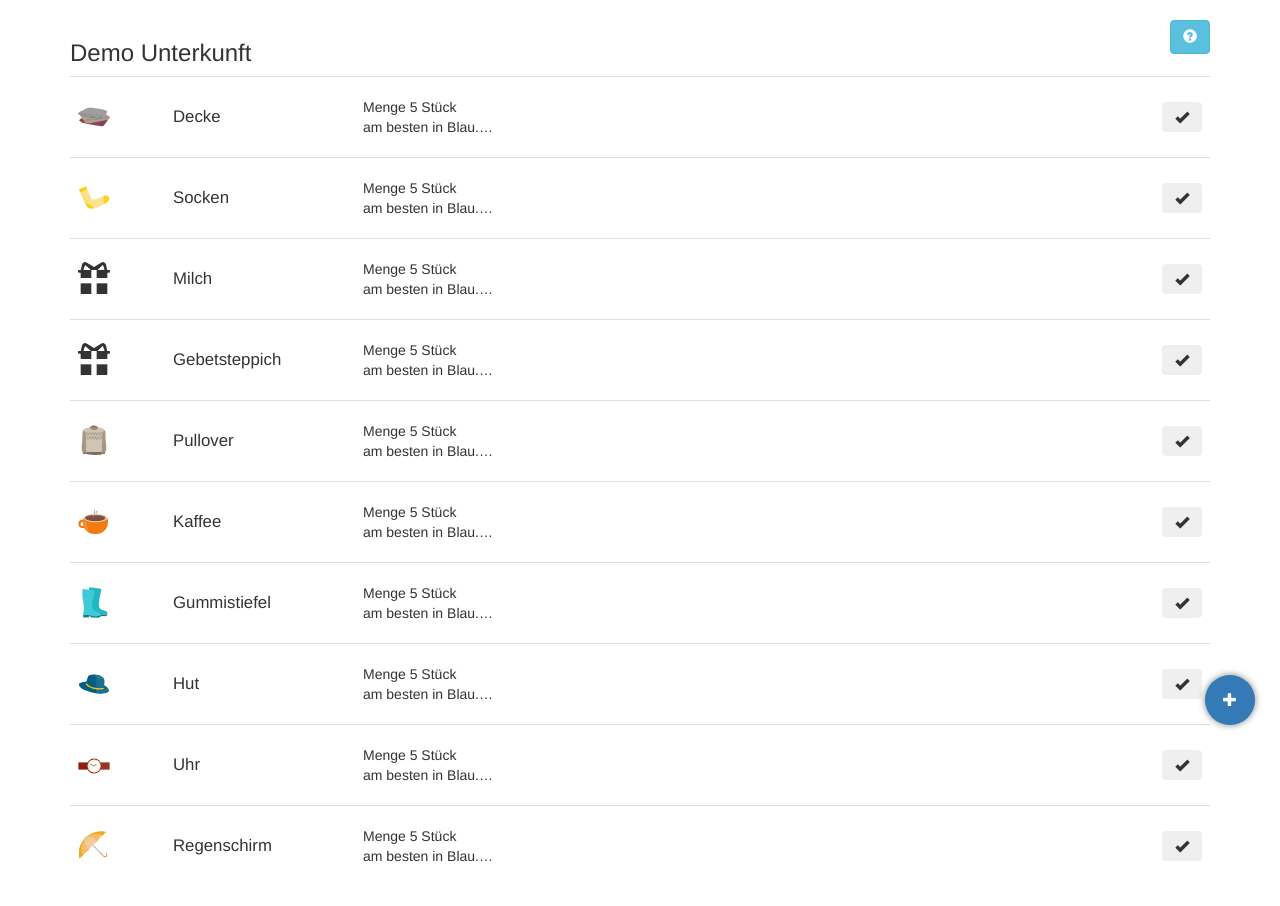
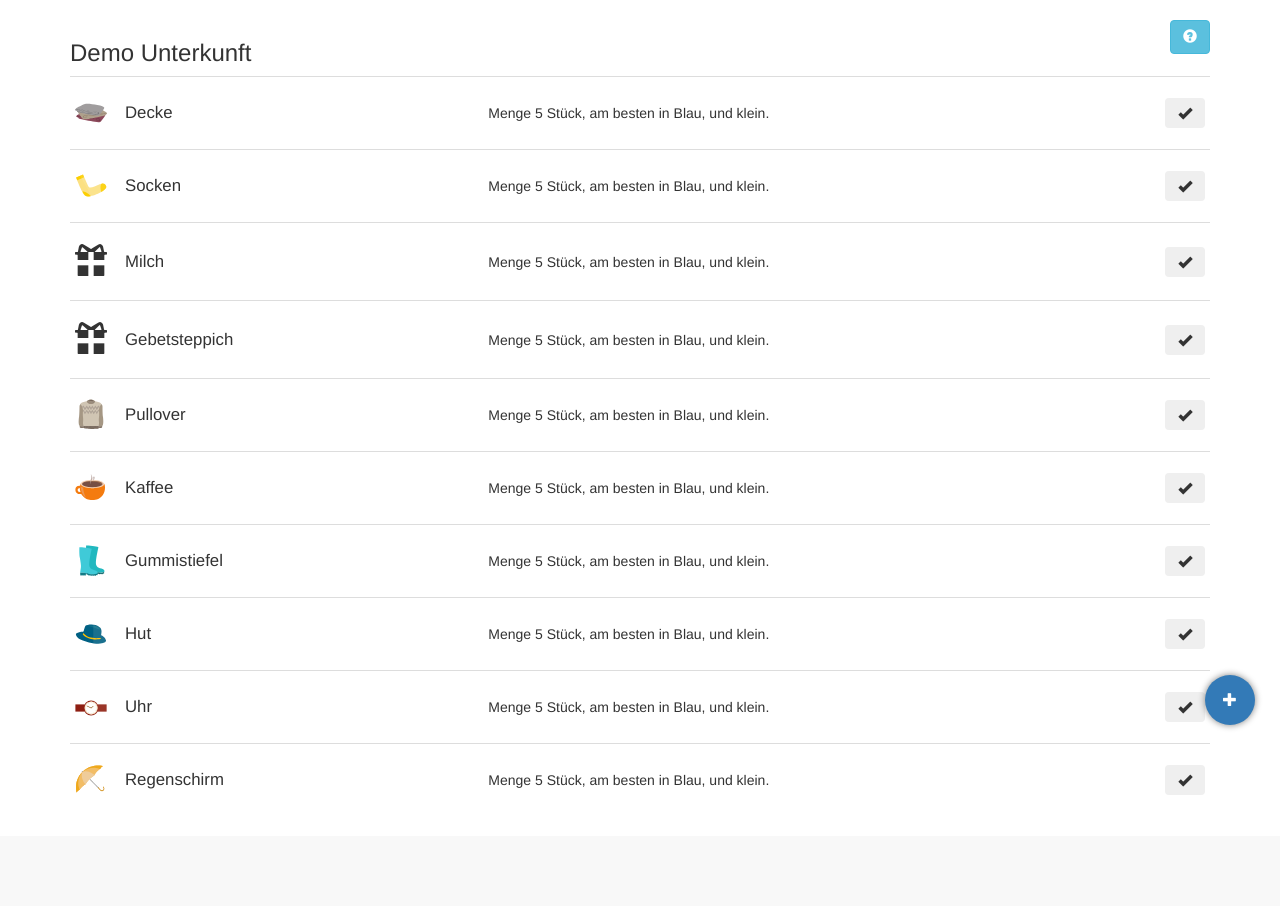
Before and after one commit to TazDingoOG/Hack4Good2015, a PHP site: page /a/demo-token in a window 1280 px wide. Shown: the part 50-956 px from the top of the page. After the commit the page ends 843 px from the top, so only its background shows below. Run offline with PHP 8.4, Linux system fonts and the light colour scheme; data comes from the database, SQL or seed files in the repository; some libraries are stand-ins or nearby versions.

Commit message:
Description + table improvements/cleanup
- spelling (discription->description)
- #td-description -> .item-description-td (it's not an id, it occurs multiple times)
- move redundant stuff out of it statement in generateItemElement
- remove col-xs stuff. That's not how you do tables. And they don't work either way. Sorry...
- add <tbody> to table1

```diff
--- a/static/css/main.css
+++ b/static/css/main.css
@@ -7,10 +7,10 @@
 
 /* Hide description on very small displays */
 @media (max-width: 435px) {
-    #td-description div{
+    .item-description-td div{
         display: none;
     }
-    #td-description:after {
+    .item-description-td:after {
         content: '...';
     }
 }
@@ -184,6 +184,7 @@ body {
 
 .item-name {
     font-size: 1.2em;
+    white-space: nowrap;
 }
 
 .item-description {
@@ -200,7 +201,7 @@ body {
     resize: vertical;
 }
 
-#td-description {
+.item-description-td {
     /* curser properties */
     cursor:pointer;
 }
--- a/static/js/main-editable.js
+++ b/static/js/main-editable.js
@@ -232,7 +232,7 @@ function calculateRemainingSpaces(text) {
 }
 
 /* if the user clicks on the item-description in modal search */
-$searchModal.on('click', '#td-description', function () {
+$searchModal.on('click', '.item-description-td', function () {
     $this = $(this).children('.item-description');
 
     /* pls manu don't hate me, but this ugly as me in the morning */
@@ -255,7 +255,7 @@ $(document).on('keydown', '#textarea-input', function () {
 
 /* close textare if the user clicks outside the textarea */
 $(document).click(function (event) {
-    if (!$(event.target).is('#textarea-input') && !$(event.target).hasClass('item-description') && !$(event.target).is('#td-description')) {
+    if (!$(event.target).is('#textarea-input') && !$(event.target).hasClass('item-description') && !$(event.target).is('.item-description-td')) {
         closeTextarea($('#textarea-input').parent());
     }
 });
--- a/static/js/main.js
+++ b/static/js/main.js
@@ -58,39 +58,35 @@ var mainList = new RequestList($("#search"), $("#table1"), Data.requests);
  */
 function generateItemElement(item, is_suggestion, is_editable) {
     //TODO: change to array entry that came from server
-    var discription = 'Menge 5 Stück <br> am besten in Blau.<br> und klein.';
+    var description = 'Menge 5 Stück, am besten in Blau, und klein.';
 
-    var colMDdistribution = [1,2,8,1];
-    var colXSdistribution = [1,4,5,2];
-    var html = '<tr><td class="item-picture col-md-' + colMDdistribution[0] + ' col-xs-' + colXSdistribution[0] + '">';
+    // PICTURE //
+    var html = '<tr><td class="item-picture">';
     if (item['image_url'])
         html += '<img src="' + item['image_url'] + '" class="img-rounded">';
     else
         html += '<span class="glyphicon glyphicon-gift"></span>';
 
+    // NAME //
+    html += '</td><td class="item-name">' + item['name'] + '</td>';
+    // DESCRIPTION //
+    html += '<td class="item-description-td"><div class="item-description chop">' + description + '</div></td>';
+
     if (!is_suggestion) {
-        /* Differend col-md-X and col-xs-Y properties */
-        html += '</td><td class="item-name col-md-' + colMDdistribution[1] + ' col-xs-' + colXSdistribution[1] + '">' + item['name'] + '</td>';
-        html += '<td id="td-description" class="col-md-' + colMDdistribution[2] + ' col-xs-' + colXSdistribution[2] + '""><div class="item-description chop">' + discription + '</div></td>';
-
         if (is_editable) {
-            html += '<td class="item-checkoff col-md-' + colMDdistribution[3] +' col-xs-' + colXSdistribution[3] + '"> \
+            html += '<td class="item-checkoff"> \
                         <button class="btn" data-hoverclass="btn-success" value="' + item['req_id'] + '"> \
                     <span class="glyphicon glyphicon-ok"></span></button></td>';
         }
     } else {
-        /* Differend col-md-X and col-xs-Y properties */
-        html += '</td><td class="item-name col-md-' + colXSdistribution[1] + ' col-xs-' + colXSdistribution[1] + '">' + item['name'] + '</td>';
-        html += '<td id="td-description" class="col-md-' + colXSdistribution[2] + ' col-xs-' + colXSdistribution[2] + '"><div class="item-description chop">' + discription + '</div></td>';
-
         if (is_editable) {
-            html += '<td class="item-checkoff col-md-' + colMDdistribution[3] + ' col-xs-' + colXSdistribution[3] + '""> \
+            html += '<td class="item-checkoff""> \
                 <button type="button" class="btn" data-hoverclass="btn-info" \
                     data-desc="' + item['name'] + ' hinzuf&uuml;gen" \
                     value="' + item['item_id'] + '"> \
                 <span class="glyphicon glyphicon-plus"></span></button></td>';
         } else {
-            html += '<td class="item-checkoff col-md-' + colMDdistribution[3] + ' col-xs-' + colXSdistribution[3] + '""> \
+            html += '<td class="item-checkoff""> \
                 <b>Bereits hinzugefügt</b>\
                 </button></td>';
         }
--- a/templates/detail.html.twig
+++ b/templates/detail.html.twig
@@ -127,8 +127,10 @@
         {% endif %}
 
         <div id="table_content">
-            <table class="table" id="table1">
-                {{ block('loading_animation') }} {# The items will be generated by Javascript later #}
+            <table class="table table-condensed" id="table1">
+                <tbody>
+                    {{ block('loading_animation') }} {# The items will be generated by Javascript later #}
+                </tbody>
             </table>
         </div>
 
```
